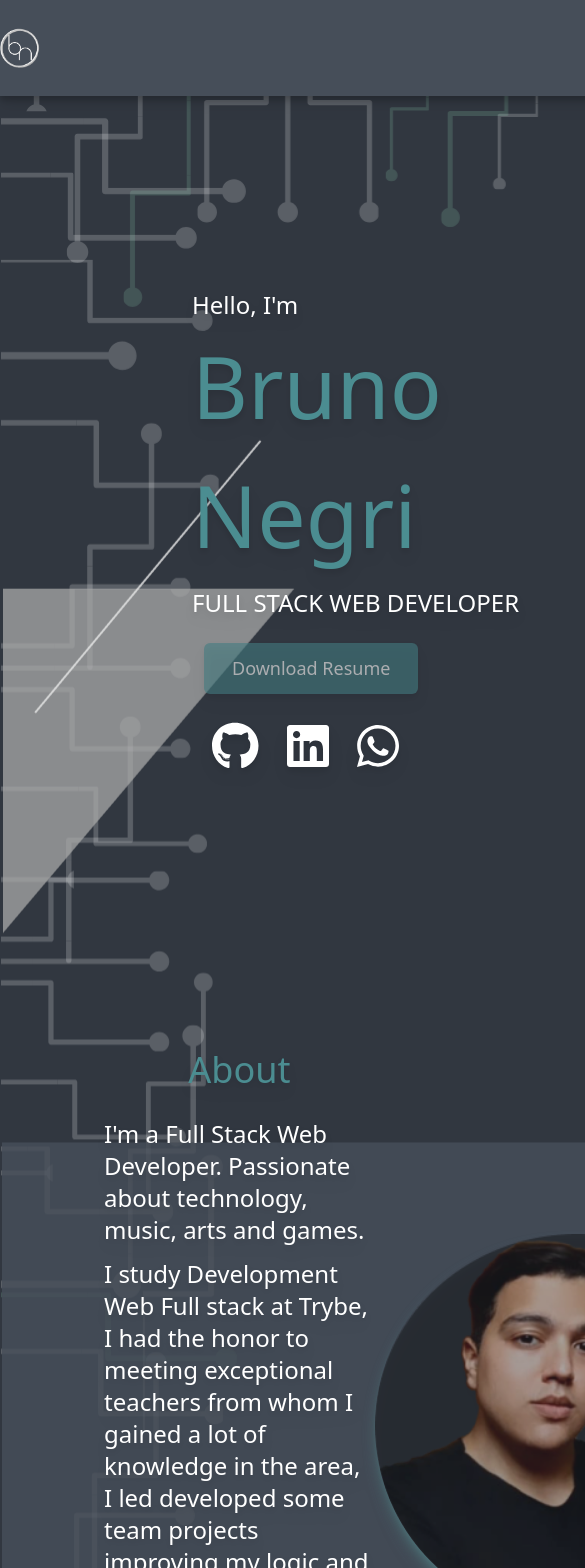
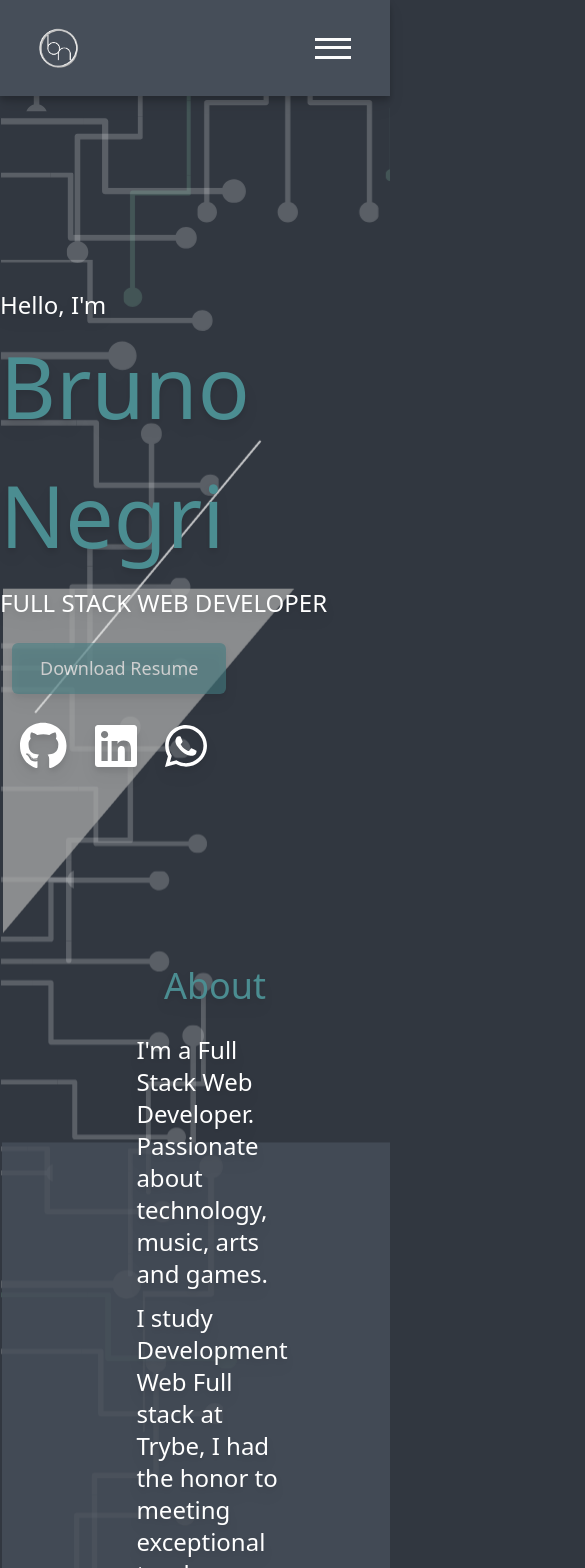
Before and after one commit to brunonegri/Portfolio-v2.0, a React (Create React App) app: page / in a window 390 px wide. Shown: the top 1568 px of the page, 585 px wide, since content can reach past the window. Built offline with nearby package versions, Linux system fonts and the light colour scheme.

Commit message:
fix: mobile screen fit

```diff
--- a/src/components/About.jsx
+++ b/src/components/About.jsx
@@ -8,7 +8,7 @@ function About () {
 	const Iam = "I'm"
 	return (
 		<section className='flex h-[400px]  justify-center mx-16 min-h-[900px] '>
-			<div className='flex h-full justify-between align-middle items-center'>
+			<div className='flex flex-col sm:flex-row h-full justify-between align-middle items-center'>
 				<div className='w-[60%] ml-10 text-white '>
 					<h1 className='text-4xl text-center mb-7 text-[#4b8d91]'>About</h1>
 					<p className='mb-3 text-2xl'>
--- a/src/components/Experience.jsx
+++ b/src/components/Experience.jsx
@@ -22,7 +22,7 @@ function Experience () {
 	return (
 		<section className='flex min-h-[930px] flex-col items-center justify-center w-full '>
 			<span className="anchorEx" id='EXPERIENCES'></span>
-			<div className='flex flex-col justify-center mx-36 items-center'>
+			<div className='flex w-full flex-col justify-center mx-auto items-center'>
 				<div className='text-white text-center'>
 					<h1 className=' mb-4 mt-[70px] justify-center text-4xl text-[#4b8d91]'>Experiences</h1>
 					<p className='text-xl'>Soon</p>
--- a/src/components/Hero.jsx
+++ b/src/components/Hero.jsx
@@ -8,7 +8,7 @@ function Hero () {
 	return (
 		<section className='min-h-[870px] flex items-center'>
 			<span className="anchor" id='HOME'></span>
-			<div className='mx-48'>
+			<div className='mx-auto sm:ml-48'>
 				<div>
 					<p className='text-2xl text-white'>{Iam}</p>
 					<h4 className='text-[86px] text-[#4b8d91]'>Bruno Negri</h4>
--- a/src/components/newHeader.jsx
+++ b/src/components/newHeader.jsx
@@ -8,8 +8,8 @@ function NewHeader () {
 	const scrollDirection = useScrollDirection()
 
 	return (
-		<div className={`sm:sticky ${scrollDirection === 'down' ? '-top-24' : 'top-[30px]'}  flex flex-nowrap w-full justify-between sm:justify-center  drop-shadow-lg h-24 bg-[#464E59] z-10 transition-all duration-500`}>
-			<div className='w-[80%] lg:w-[65%] flex mx-auto justify-between items-center w-full h-full'>
+		<div className={`w-full sm:sticky ${scrollDirection === 'down' ? '-top-24' : 'top-[30px]'}  flex flex-nowrap  justify-between sm:justify-center  drop-shadow-lg h-24 bg-[#464E59] z-10 transition-all duration-500`}>
+			<div className='w-[80%] lg:w-[65%] flex mx-auto justify-between items-center  h-full'>
 				<a href="#HOME">
 					<img className='h-10 sm:h-20'
 						onClick={() => { window.location.reload() }}
@@ -20,7 +20,7 @@ function NewHeader () {
 				<button className='sm:hidden'>
 					<img src={menuicon} alt="menu" />
 				</button>
-				<nav className='hidden sm:flex md:w-[60%] lg:w-auto  text-white'>
+				<nav className='hidden sm:flex lg:w-auto  text-white'>
 					<a href='/' onClick={ e=>{
 						const home = document.getElementById('HOME')
 						e.preventDefault()
--- a/src/index.css
+++ b/src/index.css
@@ -4,7 +4,8 @@
 
 html {
   min-height: 100%;
-  min-width: 100vh
+  margin: 0 auto;
+  max-width: 100%
 }
 
 body {
--- a/src/pages/Home.jsx
+++ b/src/pages/Home.jsx
@@ -17,7 +17,7 @@ function Home () {
 	}, [])
 
 	return (
-		<main className='min-w-full w-full'>
+		<main className='w-full flex justify-center items-center'>
 			{load
 				? <Loading />
 				: <div className="drop-shadow-lg w-full md:w-9/12 md:mx-auto">
```
